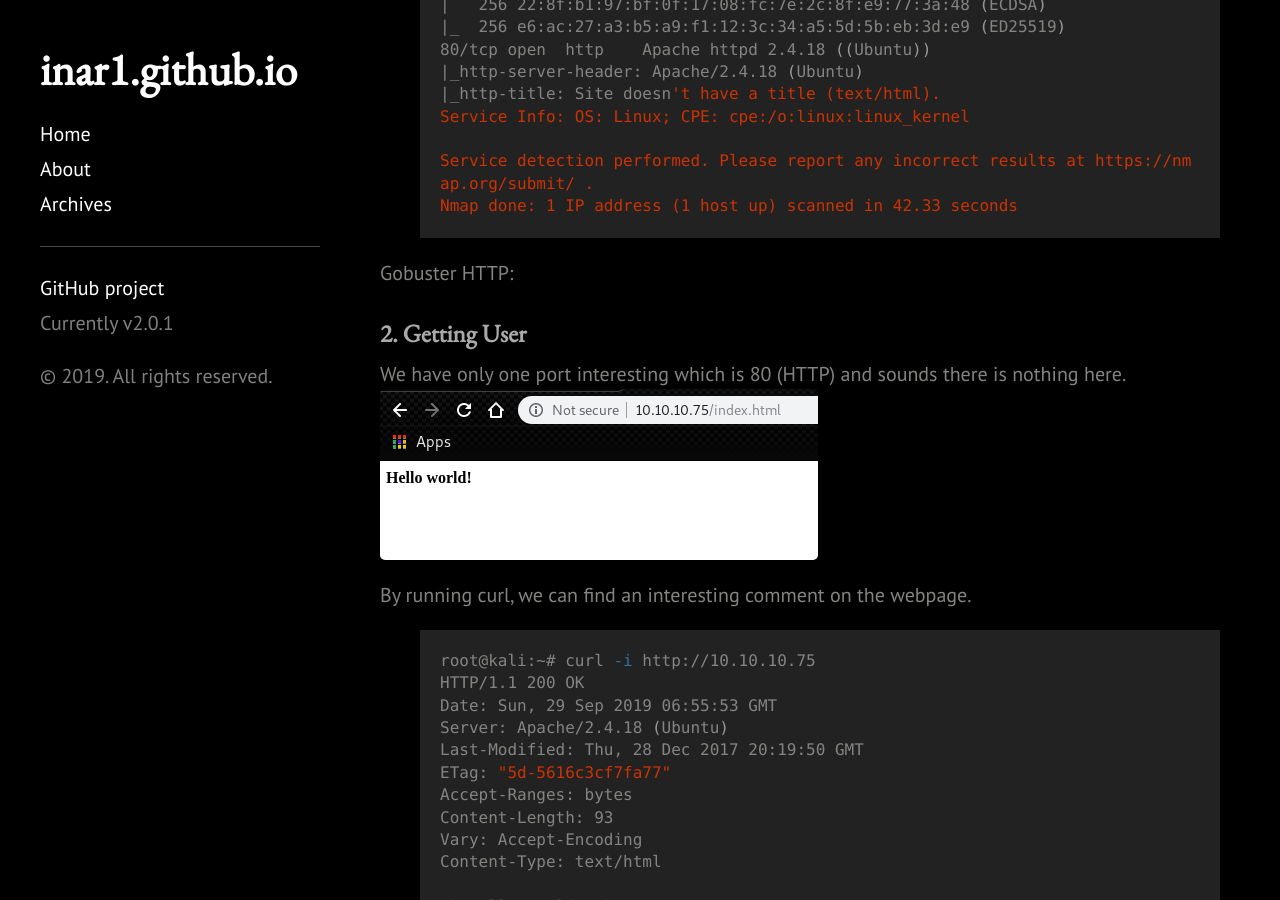
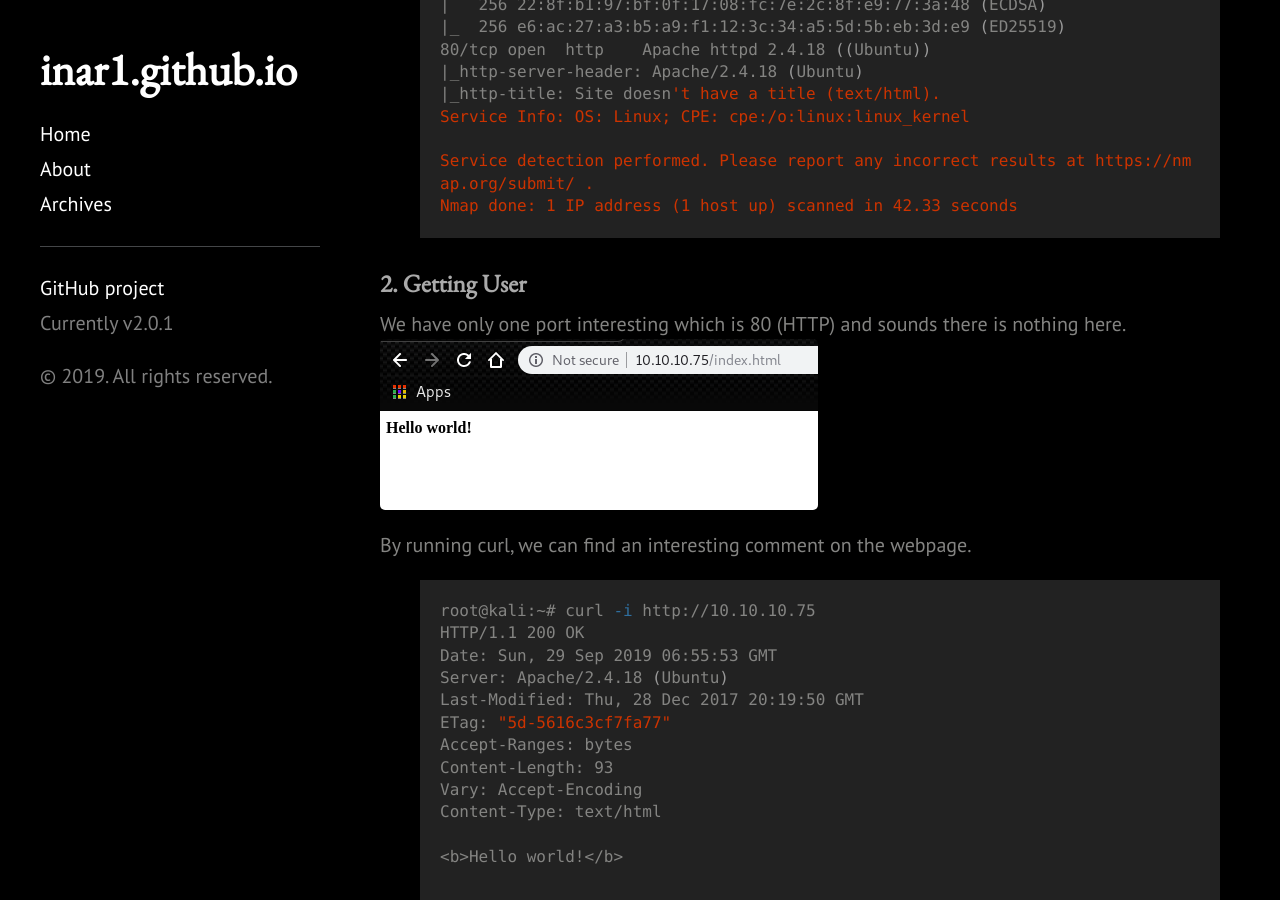
Before and after one commit to 1n4r1/1n4r1.github.io, a Jekyll site: the page built from _posts/2019-09-29-Hackthebox-Nibbles-Walkthrough.md, in a window 1280 px wide and 900 px high, scrolled down 1224 px. Built offline with Jekyll 4.4.1, drawn with Linux system fonts in a browser that asks for light colours; a style sheet for code colours, icons or effects is not loaded.

Commit message:
delete unneed lines

```diff
--- a/_posts/2019-09-29-Hackthebox-Nibbles-Walkthrough.md
+++ b/_posts/2019-09-29-Hackthebox-Nibbles-Walkthrough.md
@@ -35,10 +35,6 @@ Service Info: OS: Linux; CPE: cpe:/o:linux:linux_kernel
 
 Service detection performed. Please report any incorrect results at https://nmap.org/submit/ .
 Nmap done: 1 IP address (1 host up) scanned in 42.33 seconds
-{% endhighlight %}
-
-Gobuster HTTP:
-{% highlight shell %}
 {% endhighlight %}
 
 ### 2. Getting User
```
